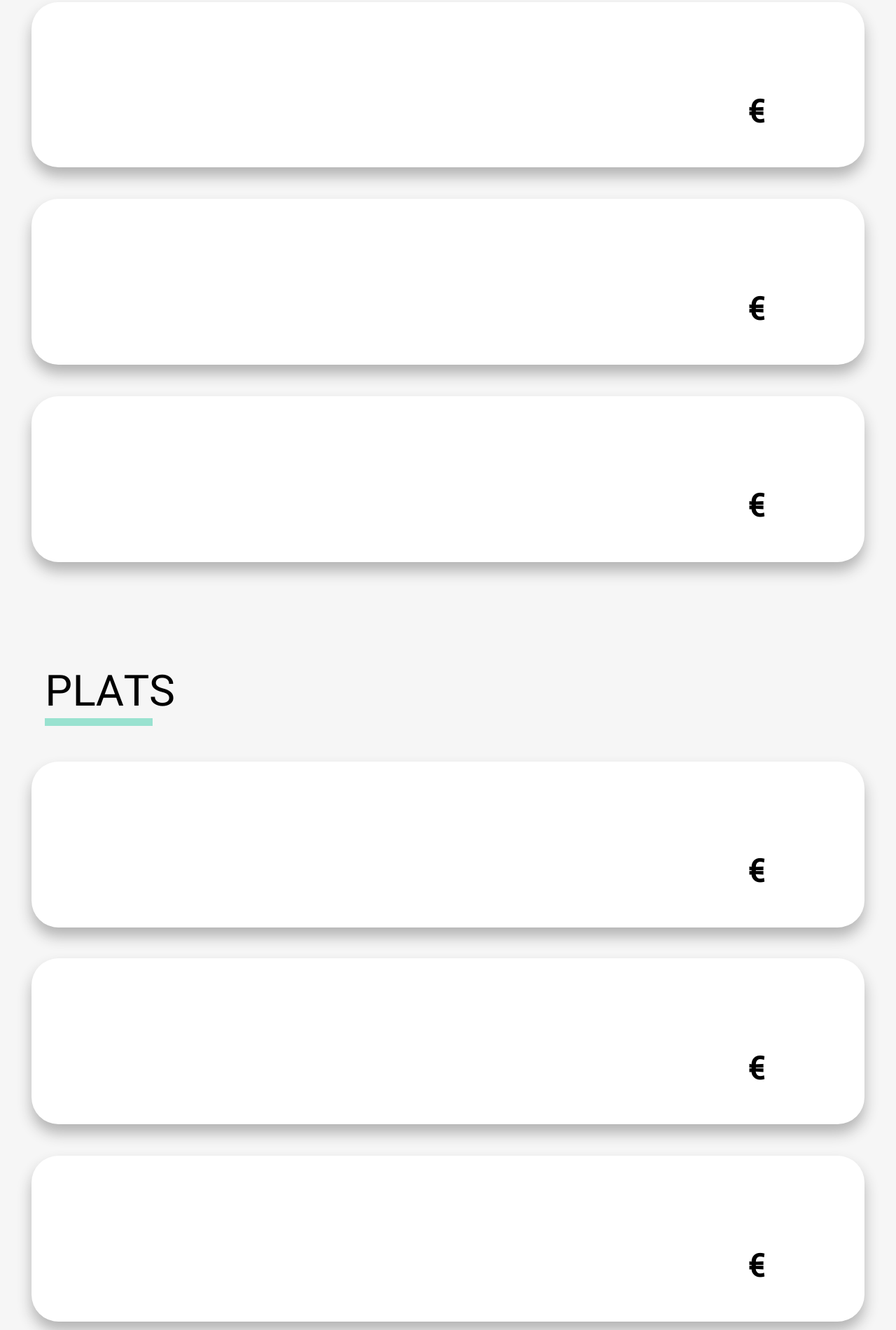
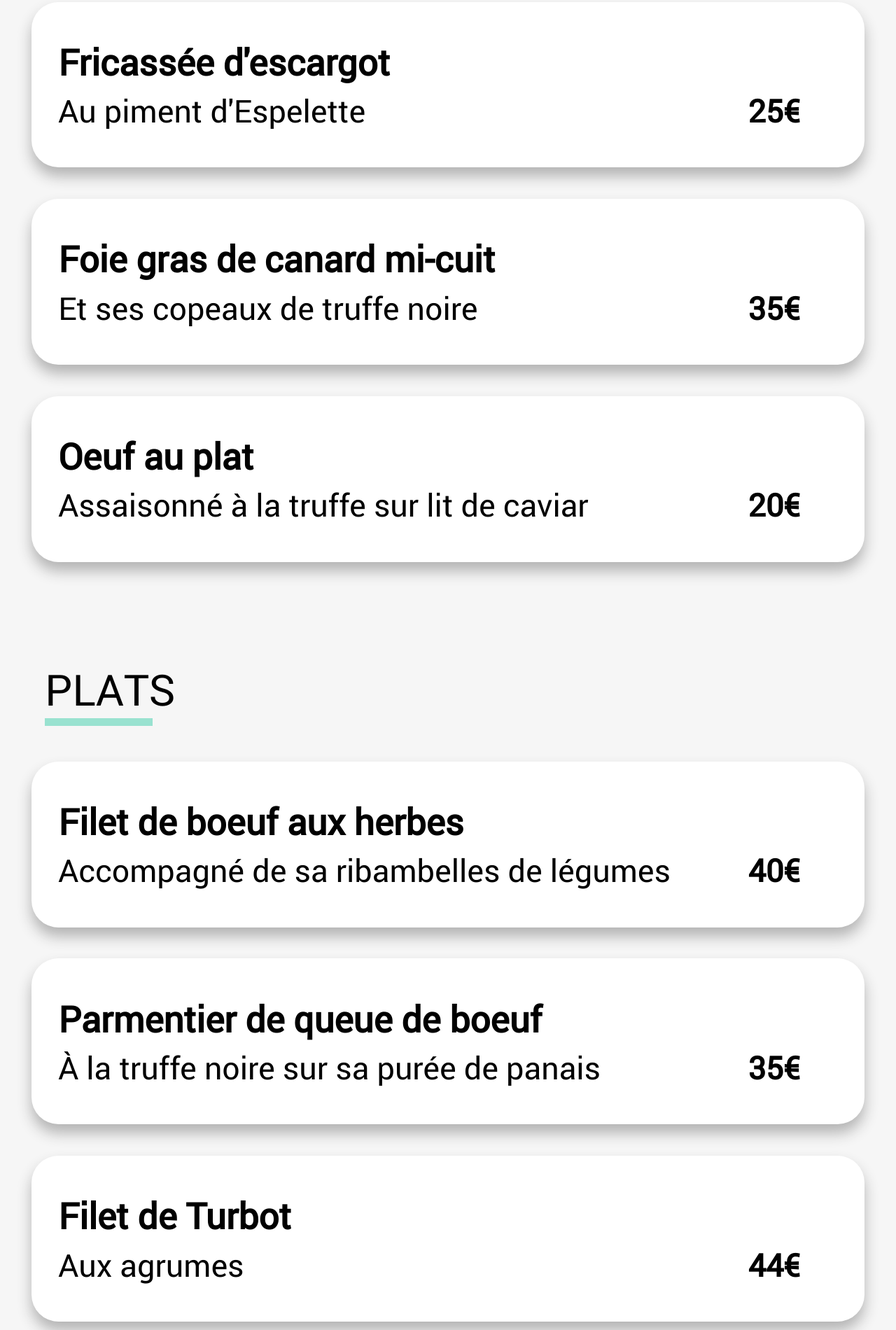
Before and after one commit to Loic2dot0/LoicMoreaux_3_01072021, a plain HTML site: page menu_01.html in a window 1280 px wide. Shown: the part 1480-3380 px from the top of the page at 70% size. Drawn offline with Linux system fonts and the light colour scheme.

Commit message:
ajout du contenu

```diff
--- a/menu_01.html
+++ b/menu_01.html
@@ -5,7 +5,7 @@
         <meta http-equiv="X-UA-Compatible" content="IE=edge">
         <meta name="viewport" content="width=device-width, initial-scale=1.0">
         <meta name="description" content="Réservez le menu qui vous convient. Découvrez des restaurants d'exception, sélectionnés par nos soins.">
-        <title>Ohmyfood!</title>
+        <title>Ohmyfood! La palette du goût</title>
         <link rel="stylesheet" href="style/style.css">
         <link rel="icon" type="image/png" href="style/images/favicon.png">
         <script src="https://kit.fontawesome.com/4db4d6ff21.js" crossorigin="anonymous"></script>
@@ -36,26 +36,26 @@
             <ul class="menu_list menu_list--1">
                  <li class="button_menu">
                     <div class="button_menu__text">
-                        <h3 class="button_menu__title"></h3>
-                        <p class="button_menu__describ"></p>
+                        <h3 class="button_menu__title">Fricassée d'escargot</h3>
+                        <p class="button_menu__describ">Au piment d'Espelette</p>
                     </div>
-                    <div class="button_menu__price"><b>€</b></div>
+                    <div class="button_menu__price"><b>25€</b></div>
                     <div class="button_menu__check"><i class="fas fa-check-circle"></i></div>
                 </li>
                  <li class="button_menu">
                     <div class="button_menu__text">
-                        <h3 class="button_menu__title"></h3>
-                        <p class="button_menu__describ"></p>
+                        <h3 class="button_menu__title">Foie gras de canard mi-cuit</h3>
+                        <p class="button_menu__describ">Et ses copeaux de truffe noire</p>
                     </div>
-                    <div class="button_menu__price"><b>€</b></div>
+                    <div class="button_menu__price"><b>35€</b></div>
                     <div class="button_menu__check"><i class="fas fa-check-circle"></i></div>
                 </li>
                  <li class="button_menu">
                     <div class="button_menu__text">
-                        <h3 class="button_menu__title"></h3>
-                        <p class="button_menu__describ"></p>
+                        <h3 class="button_menu__title">Oeuf au plat</h3>
+                        <p class="button_menu__describ">Assaisonné à la truffe sur lit de caviar</p>
                     </div>
-                    <div class="button_menu__price"><b>€</b></div>
+                    <div class="button_menu__price"><b>20€</b></div>
                     <div class="button_menu__check"><i class="fas fa-check-circle"></i></div>
                 </li>
             </ul>
@@ -65,26 +65,26 @@
             <ul class="menu_list menu_list--2">
                 <li class="button_menu">
                     <div class="button_menu__text">
-                        <h3 class="button_menu__title"></h3>
-                        <p class="button_menu__describ"></p>
+                        <h3 class="button_menu__title">Filet de boeuf aux herbes</h3>
+                        <p class="button_menu__describ">Accompagné de sa ribambelles de légumes</p>
                     </div>
-                    <div class="button_menu__price"><b>€</b></div>
+                    <div class="button_menu__price"><b>40€</b></div>
                     <div class="button_menu__check"><i class="fas fa-check-circle"></i></div>
                 </li>
                  <li class="button_menu">
                     <div class="button_menu__text">
-                        <h3 class="button_menu__title"></h3>
-                        <p class="button_menu__describ"></p>
+                        <h3 class="button_menu__title">Parmentier de queue de boeuf</h3>
+                        <p class="button_menu__describ">À la truffe noire sur sa purée de panais</p>
                     </div>
-                    <div class="button_menu__price"><b>€</b></div>
+                    <div class="button_menu__price"><b>35€</b></div>
                     <div class="button_menu__check"><i class="fas fa-check-circle"></i></div>
                 </li>
                  <li class="button_menu">
                     <div class="button_menu__text">
-                        <h3 class="button_menu__title"></h3>
-                        <p class="button_menu__describ"></p>
+                        <h3 class="button_menu__title">Filet de Turbot</h3>
+                        <p class="button_menu__describ">Aux agrumes</p>
                     </div>
-                    <div class="button_menu__price"><b>€</b></div>
+                    <div class="button_menu__price"><b>44€</b></div>
                     <div class="button_menu__check"><i class="fas fa-check-circle"></i></div>
                 </li>
             </ul>
@@ -94,26 +94,26 @@
             <ul class="menu_list menu_list--3">
                  <li class="button_menu">
                     <div class="button_menu__text">
-                        <h3 class="button_menu__title"></h3>
-                        <p class="button_menu__describ"></p>
+                        <h3 class="button_menu__title">Paris-Brest</h3>
+                        <p class="button_menu__describ">Revisité</p>
                     </div>
-                    <div class="button_menu__price"><b>€</b></div>
+                    <div class="button_menu__price"><b>18€</b></div>
                     <div class="button_menu__check"><i class="fas fa-check-circle"></i></div>
                 </li>
                  <li class="button_menu">
                     <div class="button_menu__text">
-                        <h3 class="button_menu__title"></h3>
-                        <p class="button_menu__describ"></p>
+                        <h3 class="button_menu__title">Macaron au chocolat d'exception</h3>
+                        <p class="button_menu__describ">Et glace à la vanille de Madagascar</p>
                     </div>
-                    <div class="button_menu__price"><b>€</b></div>
+                    <div class="button_menu__price"><b>22€</b></div>
                     <div class="button_menu__check"><i class="fas fa-check-circle"></i></div>
                 </li>
                  <li class="button_menu">
                     <div class="button_menu__text">
-                        <h3 class="button_menu__title"></h3>
-                        <p class="button_menu__describ"></p>
+                        <h3 class="button_menu__title">Mousse au chocolat</h3>
+                        <p class="button_menu__describ">Au piment d'Espelette et à la truffe noire</p>
                     </div>
-                    <div class="button_menu__price"><b>€</b></div>
+                    <div class="button_menu__price"><b>23€</b></div>
                     <div class="button_menu__check"><i class="fas fa-check-circle"></i></div>
                 </li>
             </ul>
@@ -121,8 +121,6 @@
             <a href="#" class="restaurant_menu__command button_main">Commander</a>
 
         </section>
-
-
 
         <footer class="footer">
             <h3 class="footer__title">ohmyfood</h3>
```
